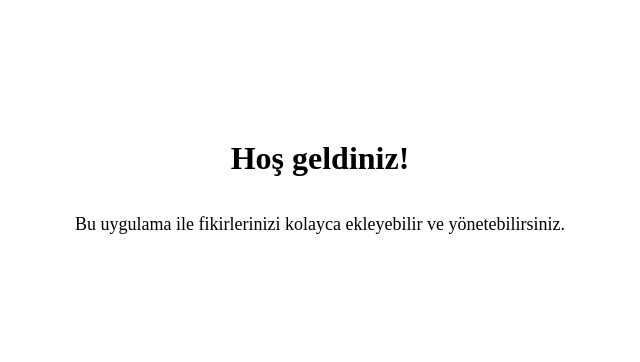
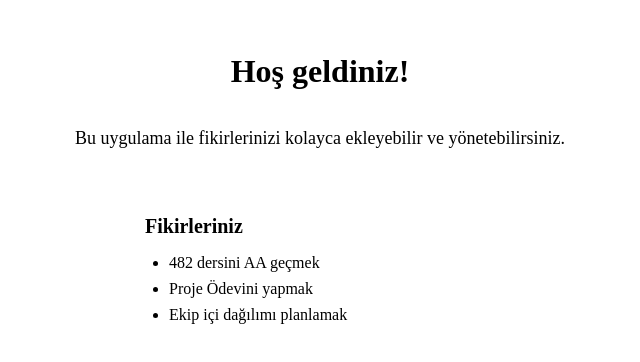
Before and after one commit to CNrg32/482proje, a Next.js app in the folder ideapulse-code/: page / in a window 1280 px wide. Shown: the part 222-584 px from the top of the page, without its empty margins (320-960 px from the left). Built offline with nearby package versions, Linux system fonts and the light colour scheme.

Commit message:
minor changes on the first page

```diff
--- a/ideapulse-code/pages/index.tsx
+++ b/ideapulse-code/pages/index.tsx
@@ -1,12 +1,27 @@
 import React from 'react';
 
 export default function Home() {
+  // Statik örnek fikirler
+  const fikirler = [
+    '482 dersini AA geçmek',
+    'Proje Ödevini yapmak',
+    'Ekip içi dağılımı planlamak'
+  ];
+
   return (
     <div style={{ minHeight: '100vh', display: 'flex', flexDirection: 'column', alignItems: 'center', justifyContent: 'center' }}>
       <h1>Hoş geldiniz!</h1>
       <p style={{ marginTop: 16, fontSize: 18 }}>
         Bu uygulama ile fikirlerinizi kolayca ekleyebilir ve yönetebilirsiniz.
       </p>
+      <div style={{ marginTop: 32, width: 350 }}>
+        <h2 style={{ fontSize: 20, marginBottom: 12 }}>Fikirleriniz</h2>
+        <ul style={{ listStyle: 'disc', paddingLeft: 24 }}>
+          {fikirler.map((fikir, i) => (
+            <li key={i} style={{ marginBottom: 8, fontSize: 16 }}>{fikir}</li>
+          ))}
+        </ul>
+      </div>
     </div>
   );
 }
```
